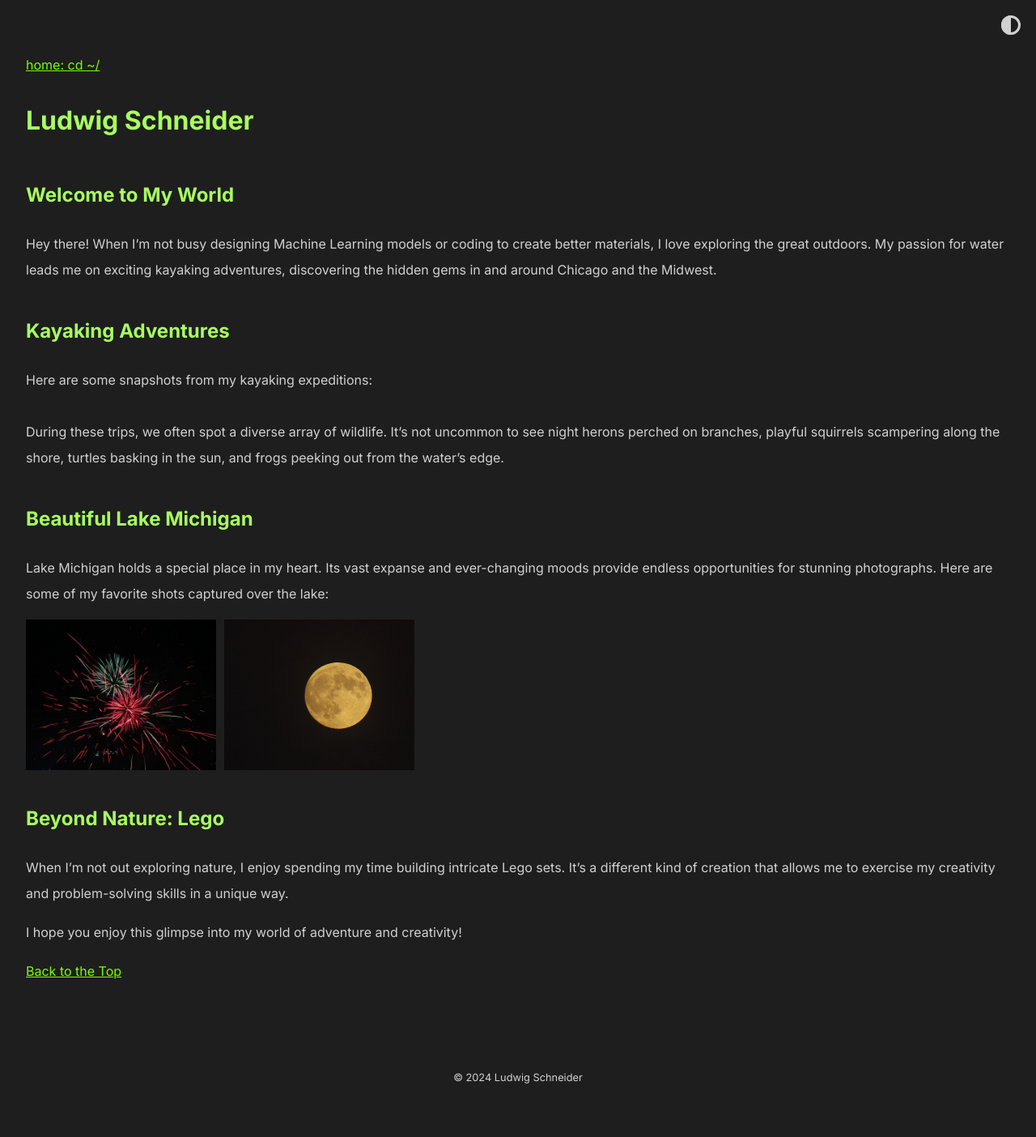
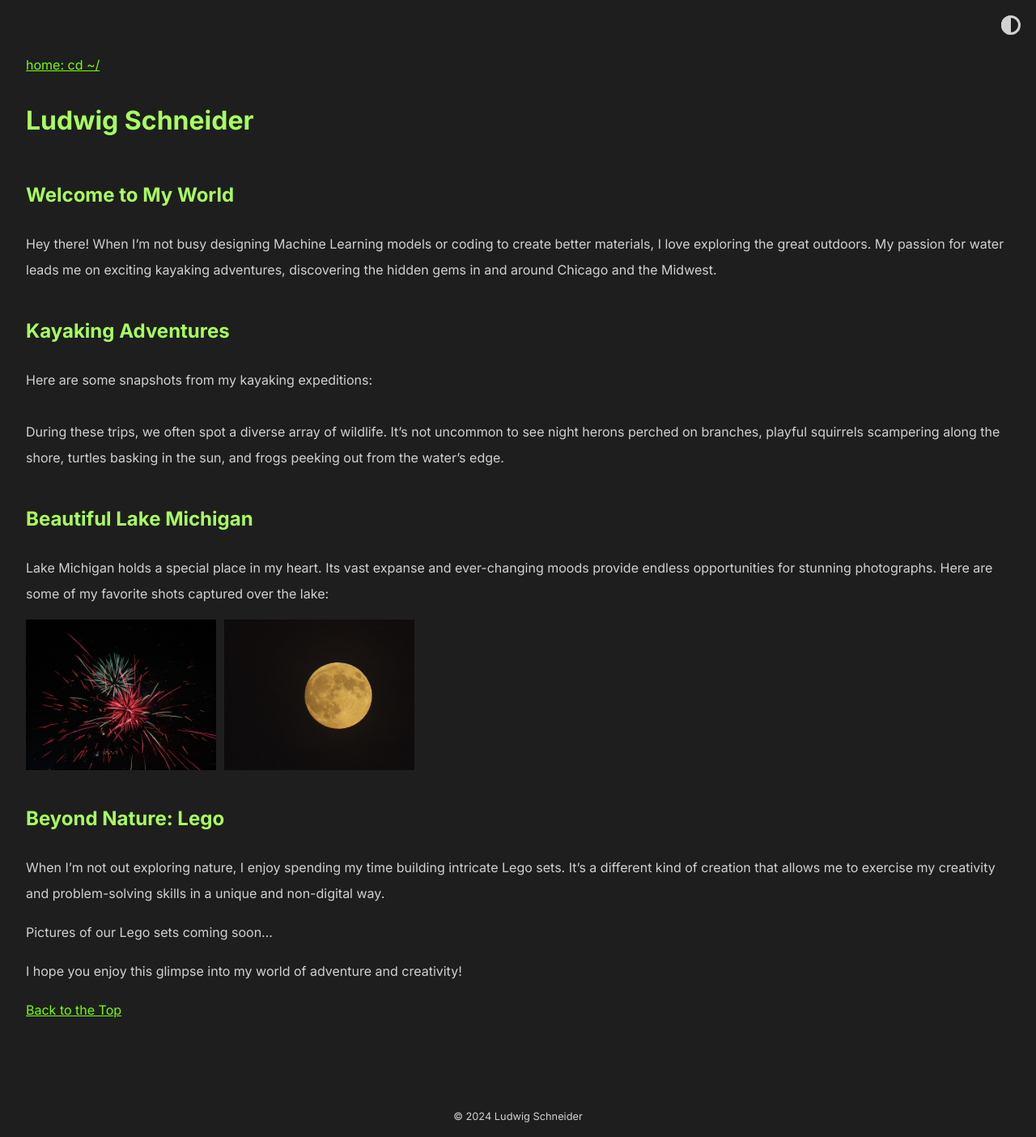
Before and after one commit to InnocentBug/innocentbug.github.io, a Jekyll site: the page built from about.md, in a window 1280 px wide. Shown: the whole page at 81% size. Built offline with Jekyll 4.4.1, drawn with Linux system fonts in a browser that asks for light colours; before the commit the page ends 1356 px from its top, so only the background shows below that.

Commit message:
updating lego description

```diff
--- a/about.md
+++ b/about.md
@@ -23,6 +23,8 @@ Lake Michigan holds a special place in my heart. Its vast expanse and ever-chang
 
 ## Beyond Nature: Lego
 
-When I'm not out exploring nature, I enjoy spending my time building intricate Lego sets. It's a different kind of creation that allows me to exercise my creativity and problem-solving skills in a unique way.
+When I'm not out exploring nature, I enjoy spending my time building intricate Lego sets. It's a different kind of creation that allows me to exercise my creativity and problem-solving skills in a unique and non-digital way.
+
+Pictures of our Lego sets coming soon...
 
 I hope you enjoy this glimpse into my world of adventure and creativity!
```
Also changed, not shown: Gemfile.lock.
